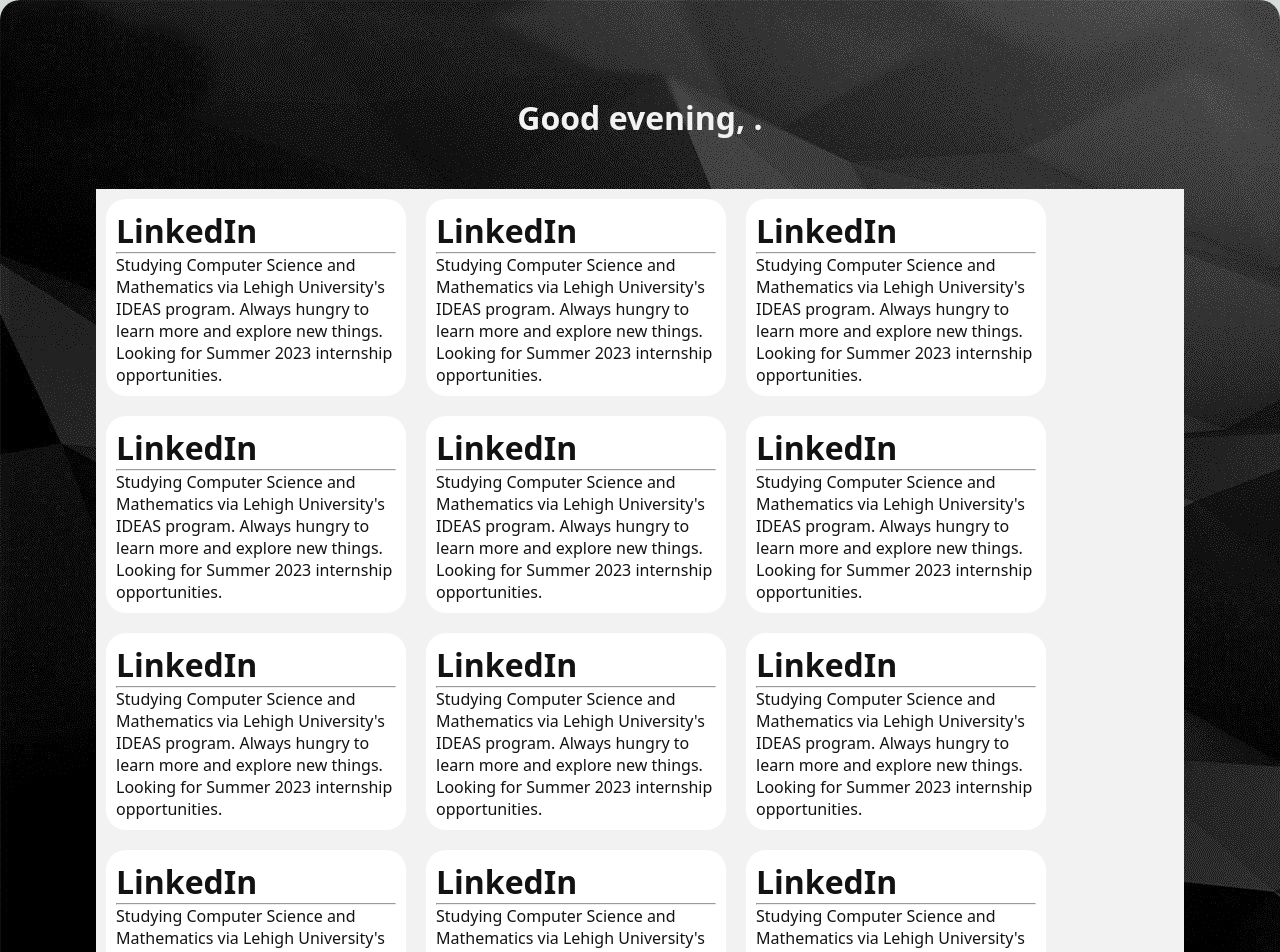
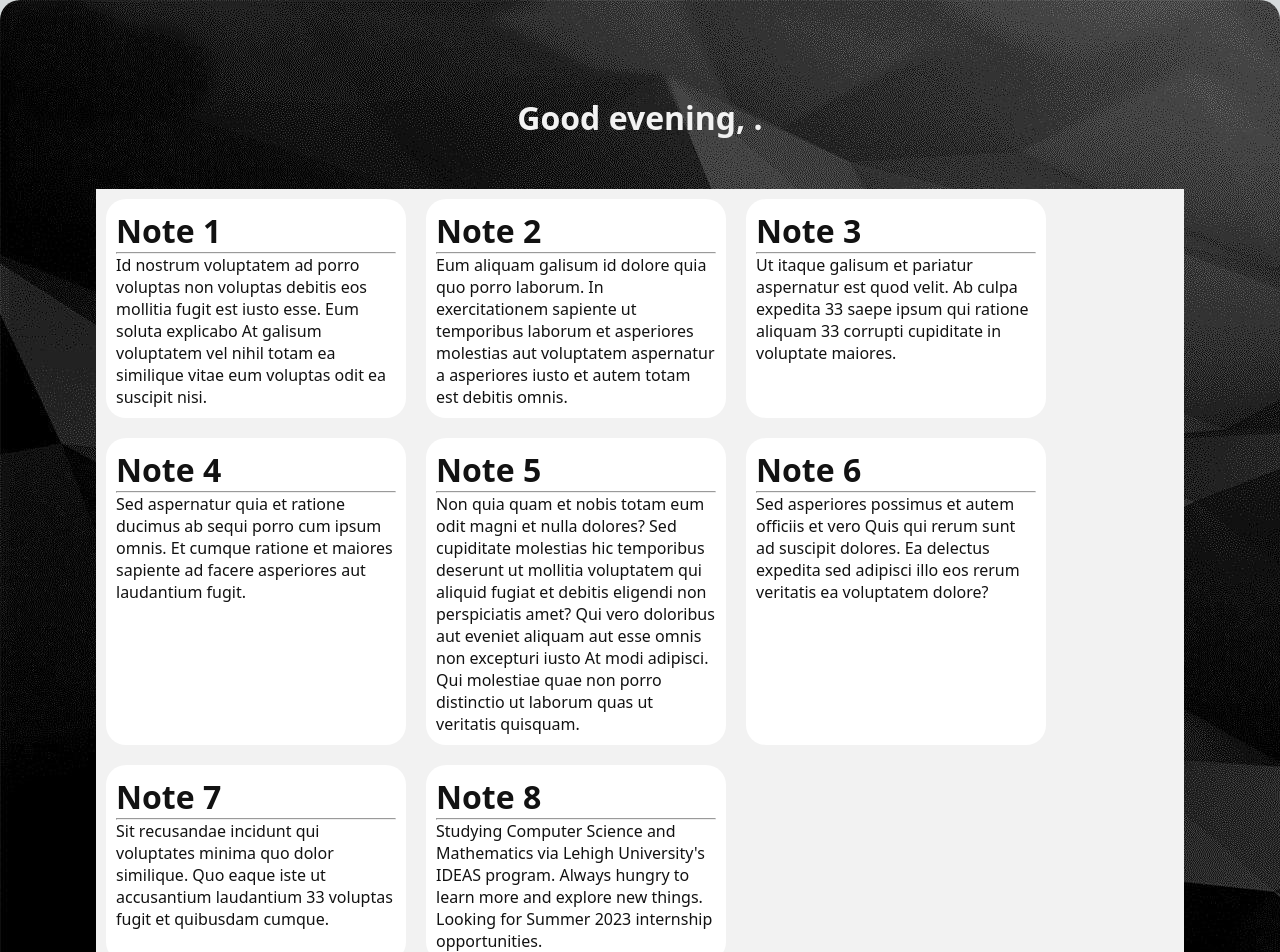
Before and after one commit to jonklein2021/next-chat, a Next.js app: page /home in a window 1280 px wide. Shown: the top 952 px of the page. Built offline with nearby package versions, Linux system fonts and the light colour scheme.

Commit message:
moved dbs

```diff
--- a/models/user.ts
+++ b/models/user.ts
@@ -1,4 +1,12 @@
 import { Schema, model, models } from 'mongoose';
+
+const noteSchema = new Schema({
+    title: {
+        type: String,
+        required: true,
+    },
+    text: String
+});
 
 const userSchema = new Schema({
     username: {
@@ -13,8 +21,9 @@
     firstName: String,
     lastName: String,
     age: Number,
-})
+    notes: [noteSchema]
+});
 
-const User = models.User || model('User', userSchema)
+const User = models.User || model('User', userSchema);
 
 export default User;
--- a/next.config.js
+++ b/next.config.js
@@ -1,6 +1,9 @@
 /** @type {import('next').NextConfig} */
 const nextConfig = {
   reactStrictMode: true,
+  env: {
+    MONGO_URI: "mongodb+srv://admin:admin@nextnotes.t1dsaf7.mongodb.net/?retryWrites=true&w=majority"
+  }
 }
 
 module.exports = nextConfig
--- a/pages/api/append.ts
+++ b/pages/api/append.ts
@@ -6,7 +6,9 @@
   try {
     // connect
     console.log('CONNECTING TO MONGODB...');
-    await mongoose.connect("mongodb://localhost/next-chat");
+    await mongoose.connect(process.env.MONGO_URI || "", {
+      dbName: 'next-notes'
+    });
     console.log('** CONNECTION MADE SUCCESSFULLY **');
 
     // create document and send to db
--- a/pages/api/query.ts
+++ b/pages/api/query.ts
@@ -6,7 +6,9 @@
   try {
     // connect
     console.log('CONNECTING TO MONGODB...');
-    await mongoose.connect("mongodb://localhost/next-chat");
+    await mongoose.connect(process.env.MONGO_URI || "", {
+      dbName: 'next-notes'
+    });
     console.log('** CONNECTION MADE SUCCESSFULLY **');
 
     // query & wait for response
--- a/pages/home.tsx
+++ b/pages/home.tsx
@@ -11,7 +11,11 @@
   const [lastName, setLastName] = useState("");
   const [age, setAge] = useState(0);
 
-  let user;
+  const printShit = (): void => {
+    console.log({username, firstName, lastName, age, user});
+  }
+
+  let user = username;
 
   useEffect(() => {
     if (typeof window !== 'undefined') {
@@ -19,11 +23,6 @@
       setFirstName(sessionStorage.getItem("firstName") || "");
       setLastName(sessionStorage.getItem("lastName") || "");
       setAge(parseInt(sessionStorage.getItem("age") || "0"));
-      user = firstName || username;
-      console.log(username);
-      console.log(firstName);
-      console.log(lastName);
-      console.log(age);
     }
   }, []);
 
@@ -42,23 +41,17 @@
           height: '100%',
         }}>
 
-          <h1>Good evening, {username}.</h1>
+          <h1 onClick={() => printShit()}>Good evening, {firstName || username}.</h1>
 
           <div className={styles.box}>
-            <Note title="LinkedIn" text="Studying Computer Science and Mathematics via Lehigh University's IDEAS program. Always hungry to learn more and explore new things. Looking for Summer 2023 internship opportunities." />
-            <Note title="LinkedIn" text="Studying Computer Science and Mathematics via Lehigh University's IDEAS program. Always hungry to learn more and explore new things. Looking for Summer 2023 internship opportunities." />
-            <Note title="LinkedIn" text="Studying Computer Science and Mathematics via Lehigh University's IDEAS program. Always hungry to learn more and explore new things. Looking for Summer 2023 internship opportunities." />
-            <Note title="LinkedIn" text="Studying Computer Science and Mathematics via Lehigh University's IDEAS program. Always hungry to learn more and explore new things. Looking for Summer 2023 internship opportunities." />
-            <Note title="LinkedIn" text="Studying Computer Science and Mathematics via Lehigh University's IDEAS program. Always hungry to learn more and explore new things. Looking for Summer 2023 internship opportunities." />
-            <Note title="LinkedIn" text="Studying Computer Science and Mathematics via Lehigh University's IDEAS program. Always hungry to learn more and explore new things. Looking for Summer 2023 internship opportunities." />
-            <Note title="LinkedIn" text="Studying Computer Science and Mathematics via Lehigh University's IDEAS program. Always hungry to learn more and explore new things. Looking for Summer 2023 internship opportunities." />
-            <Note title="LinkedIn" text="Studying Computer Science and Mathematics via Lehigh University's IDEAS program. Always hungry to learn more and explore new things. Looking for Summer 2023 internship opportunities." />
-            <Note title="LinkedIn" text="Studying Computer Science and Mathematics via Lehigh University's IDEAS program. Always hungry to learn more and explore new things. Looking for Summer 2023 internship opportunities." />
-            <Note title="LinkedIn" text="Studying Computer Science and Mathematics via Lehigh University's IDEAS program. Always hungry to learn more and explore new things. Looking for Summer 2023 internship opportunities." />
-            <Note title="LinkedIn" text="Studying Computer Science and Mathematics via Lehigh University's IDEAS program. Always hungry to learn more and explore new things. Looking for Summer 2023 internship opportunities." />
-            <Note title="LinkedIn" text="Studying Computer Science and Mathematics via Lehigh University's IDEAS program. Always hungry to learn more and explore new things. Looking for Summer 2023 internship opportunities." />
-            <Note title="LinkedIn" text="Studying Computer Science and Mathematics via Lehigh University's IDEAS program. Always hungry to learn more and explore new things. Looking for Summer 2023 internship opportunities." />
-            <Note title="LinkedIn" text="Studying Computer Science and Mathematics via Lehigh University's IDEAS program. Always hungry to learn more and explore new things. Looking for Summer 2023 internship opportunities." />
+            <Note title="Note 1" text="Id nostrum voluptatem ad porro voluptas non voluptas debitis eos mollitia fugit est iusto esse. Eum soluta explicabo At galisum voluptatem vel nihil totam ea similique vitae eum voluptas odit ea suscipit nisi." />
+            <Note title="Note 2" text="Eum aliquam galisum id dolore quia quo porro laborum. In exercitationem sapiente ut temporibus laborum et asperiores molestias aut voluptatem aspernatur a asperiores iusto et autem totam est debitis omnis." />
+            <Note title="Note 3" text="Ut itaque galisum et pariatur aspernatur est quod velit. Ab culpa expedita 33 saepe ipsum qui ratione aliquam 33 corrupti cupiditate in voluptate maiores." />
+            <Note title="Note 4" text="Sed aspernatur quia et ratione ducimus ab sequi porro cum ipsum omnis. Et cumque ratione et maiores sapiente ad facere asperiores aut laudantium fugit." />
+            <Note title="Note 5" text="Non quia quam et nobis totam eum odit magni et nulla dolores? Sed cupiditate molestias hic temporibus deserunt ut mollitia voluptatem qui aliquid fugiat et debitis eligendi non perspiciatis amet? Qui vero doloribus aut eveniet aliquam aut esse omnis non excepturi iusto At modi adipisci. Qui molestiae quae non porro distinctio ut laborum quas ut veritatis quisquam." />
+            <Note title="Note 6" text="Sed asperiores possimus et autem officiis et vero Quis qui rerum sunt ad suscipit dolores. Ea delectus expedita sed adipisci illo eos rerum veritatis ea voluptatem dolore?" />
+            <Note title="Note 7" text="Sit recusandae incidunt qui voluptates minima quo dolor similique. Quo eaque iste ut accusantium laudantium 33 voluptas fugit et quibusdam cumque." />
+            <Note title="Note 8" text="Studying Computer Science and Mathematics via Lehigh University's IDEAS program. Always hungry to learn more and explore new things. Looking for Summer 2023 internship opportunities." />
           </div>
 
           <p><Link href="/" onClick={() => sessionStorage.clear()}>Sign out</Link></p>
--- a/pages/index.tsx
+++ b/pages/index.tsx
@@ -20,7 +20,7 @@
 
   // check db for user/pass pair
   // admit entry if it exists, reject otherwise
-  const authorize = async () => {
+  const authenticate = async () => {
     try {
       const res = await fetch('api/query', {
         method: 'POST',
@@ -31,6 +31,8 @@
       });
 
       const data = await res.json();
+
+      console.log(data);
 
       if (data.data.length === 0) {
         // user not found in db
@@ -70,7 +72,7 @@
 
           <input placeholder='Password' id='password' className={styles.input} onChange={e => setPassword(e.target.value)} />
 
-          <button className={styles.submit} onClick={() => authorize()}>Log in</button>
+          <button className={styles.submit} onClick={() => authenticate()}>Log in</button>
 
           <p>No account? Register <Link href="/register" className={styles.link} >here</Link></p>
 
```
Also changed, not shown: pages/register.tsx (+13 -7 lines).
